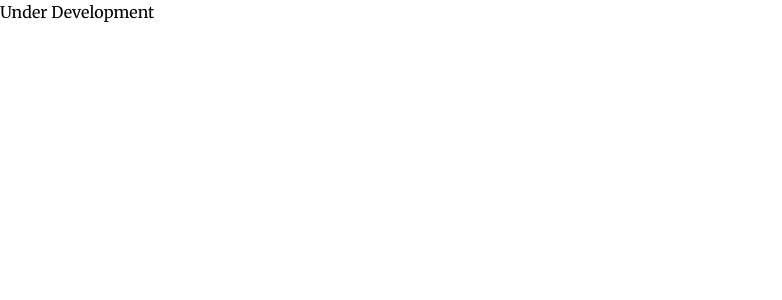
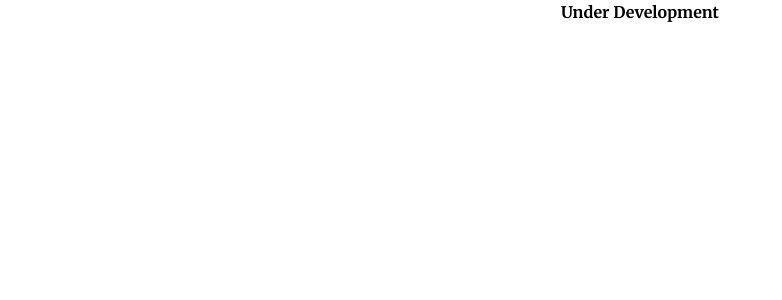
Before and after one commit to mhanzlah/blogspot, a React (Vite) app in the folder frontend/: page / in a window 1280 px wide. Shown: the top 300 px of the page, without its empty margins (0-782 px from the left). Built offline with nearby package versions, Linux system fonts and the light colour scheme.

Commit message:
update frontend workflow with inline secret

```diff
--- a/frontend/src/App.jsx
+++ b/frontend/src/App.jsx
@@ -2,7 +2,7 @@ import React from 'react'
 
 const App = () => {
     return (
-        <div className='font-serif'>Under Development</div>
+        <div className='font-serif text-center font-bold'>Under Development</div>
     )
 }
 
```
